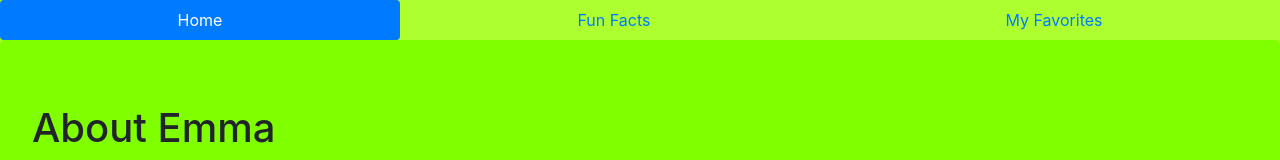
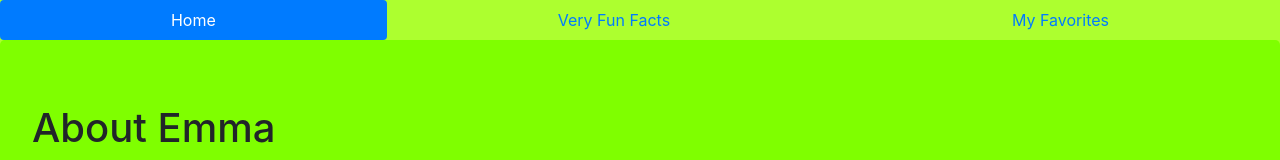
Before and after one commit to Itsemmadums/Emma, a plain HTML site: page index.html in a window 1280 px wide. Shown: the top 160 px of the page. Drawn offline with Linux system fonts and the light colour scheme.

Commit message:
I added the word very on line 20

```diff
--- a/index.html
+++ b/index.html
@@ -17,7 +17,7 @@
 			<a class="nav-link active" href="index.html">Home</a>
 		</li>
 		<li class="nav-item">
-			<a class="nav-link" href="FunFacts.html"> Fun Facts</a>
+			<a class="nav-link" href="FunFacts.html"> Very Fun Facts</a>
 		</li>
 		<li class="nav-item">
 			<a class="nav-link" href="MyFavorites.html"> My Favorites</a>
```
